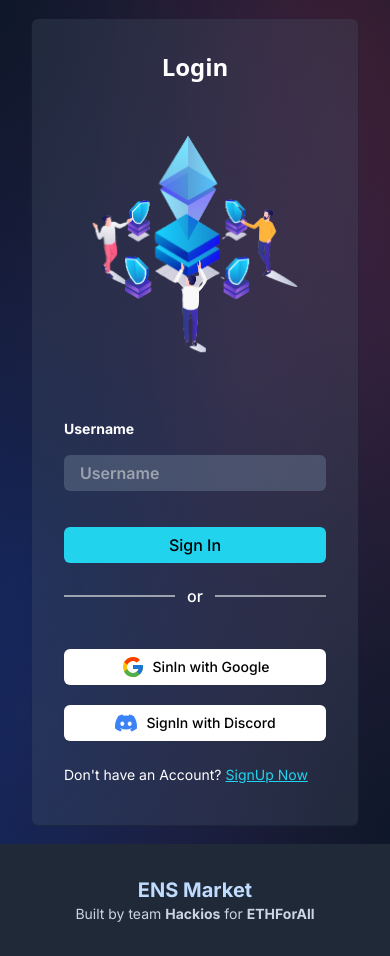
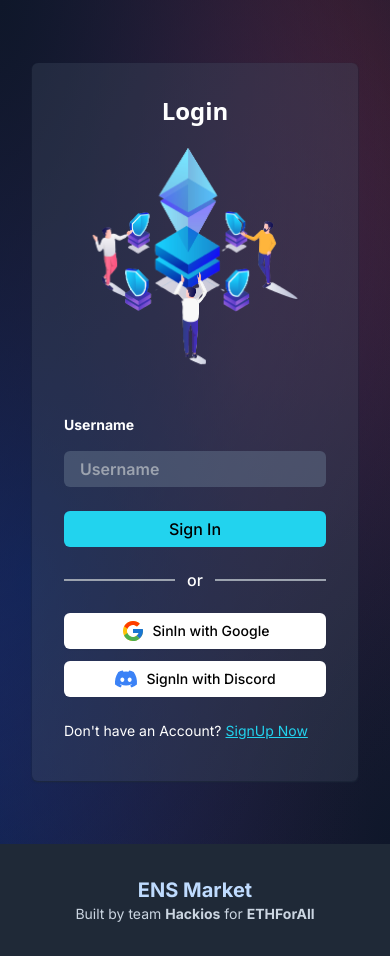
Before and after one commit to Durvesh7k/ens-marketplace, a React (Create React App) app: page /login in a window 390 px wide. Built offline with nearby package versions, Linux system fonts and the light colour scheme; a web font is replaced by a local one.

Commit message:
Added Login

```diff
--- a/src/frontend/components/LoginPage.js
+++ b/src/frontend/components/LoginPage.js
@@ -10,18 +10,18 @@ const LoginPage = () => {
         <h4 className="text-2xl text-center font-sans font-semibold text-white">Login</h4>
         <div className="grid md:grid-cols-2 md:grid-rows-1 sm:grid-rows-2 gap-2 items-center">
 
-          <div className="py-12 ">
+          <div className="md:py-12 py-4 ">
             <img src={login_img} alt="Login" />
           </div>
           <div className="form">
             <form action="/">
-              <div className="mb-4">
-                <label className="block text-white text-sm font-bold mb-2" for="username">
+              <div className="mb-3">
+                <label className="mt-4 block text-white text-sm font-bold mb-2" for="username">
                   Username
                 </label>
                 <input className="w-full py-1.5 px-4 mt-2 bg-slate-500/50 rounded-md outline-none font-semibold text-white focus:border-slate-800 focus:outline-cyan-400" id="username" type="text" placeholder="Username" />
               </div>
-              <button className="py-1.5 px-4 mt-5 w-full  bg-cyan-400 text-black rounded-md font-medium ml-auto items-end hover:bg-cyan-600">
+              <button className="py-1.5 px-4 mt-3 w-full  bg-cyan-400 text-black rounded-md font-medium ml-auto items-end hover:bg-cyan-600">
                 Sign In
               </button>
 
@@ -32,13 +32,13 @@ const LoginPage = () => {
               <span class="px-3 font-medium    left-1/2 text-white">or</span>
               <span class="h-0.5  my-8 bg-gray-400 w-full border-0 "></span>
             </div>
-            <button className="py-1.5 px-4  flex items-center justify-center mt-5 w-full  bg-white shadow-sm text-black rounded-md font-medium ml-auto items-end hover:bg-cyan-600">
+            <button className="py-1.5 px-4  flex items-center justify-center  w-full  bg-white shadow-sm text-black rounded-md font-medium hover:bg-cyan-600">
               <FcGoogle class="text-2xl" />
               <span className="text-sm ml-2">
                 SinIn with Google
               </span>
             </button>
-            <button className="py-1.5 px-4  flex items-center justify-center mt-5 w-full  bg-white shadow-sm text-black rounded-md font-medium ml-auto items-end hover:bg-cyan-600">
+            <button className="py-1.5 px-4  flex items-center justify-center mt-3 w-full  bg-white shadow-sm text-black rounded-md font-medium hover:bg-cyan-600">
               <FaDiscord class="text-2xl text-blue-500" />
               <span className="text-sm ml-2">
                 SignIn with Discord
```
